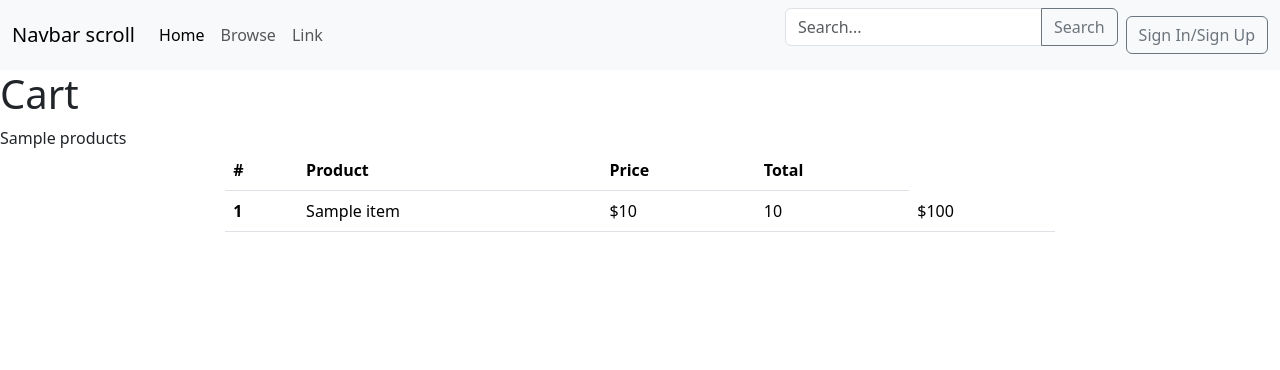
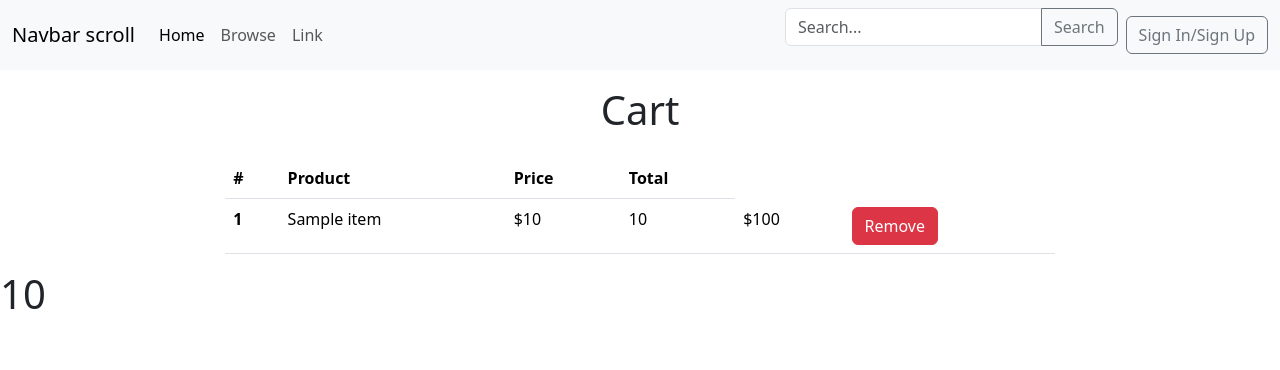
Before and after one commit to Tracey26/CatCentral, a Flask app: template templates/cart.html.jinja in a window 1280 px wide. Shown: the top 370 px of the page. Run offline with Flask 3, Linux system fonts and the light colour scheme; the template is opened without the code that fills it: most values are stand-ins (such as "Sample title", 1, 10 or a date in 2020).

Commit message:
added new functions to cart

```diff
--- a/main.py
+++ b/main.py
@@ -209,7 +209,21 @@ def cart():
                    WHERE `customer_id` = {customer_id};""")
 
     results = cursor.fetchall()
+
+    total = 0
+    for products in results:
+        quantity = products["qty"]
+        price = products["price"]
+        item_total = quantity * price
+        total = item_total + total
+
     cursor.close()
     cursor.close()
 
-    return render_template("cart.html.jinja", products = results)
+    return render_template("cart.html.jinja", products = results, total = total)
+
+@app.route("/cart/<cart_id>/delete", methods = ["POST"])
+def remove_product(cart_id):
+
+    conn = connect.db
+    cursor
--- a/templates/cart.html.jinja
+++ b/templates/cart.html.jinja
@@ -8,9 +8,10 @@
   </head>
   <body>
     {% include "components/navbar.html.jinja"%}
-    <h1>Cart</h1>
-    {{ products }}
-
+    <h1 class="text-center p-3">Cart</h1>
+    {%if products|length == 0 %}
+      <h3>Add items to your cart!</h3>
+    {% else %}
 <div class=" container col-8 table-responsive">
     <table class="table table-hover">
         <thead>
@@ -22,6 +23,7 @@
             </tr>
         </thead>
         <tbody>
+
             {% for product in products %}
             <tr>
                 <th scope="row">{{product['id']}}</th>
@@ -29,12 +31,15 @@
                 <td>${{product['price']}}</td>
                 <td>{{product['qty']}}</td>
                 <td>${{product['price']*product['qty']}}</td>
+                <td><button type="button" class="btn btn-danger">Remove</button></td>
             </tr>
 
             {% endfor %}
     </table>
 </div>
+{% endif %}
 
+<h1>{{total}}</h1>
 
    <script src="https://cdn.jsdelivr.net/npm/bootstrap@5.3.3/dist/js/bootstrap.bundle.min.js" integrity="sha384-YvpcrYf0tY3lHB60NNkmXc5s9fDVZLESaAA55NDzOxhy9GkcIdslK1eN7N6jIeHz" crossorigin="anonymous"></script>
   </body>
```
